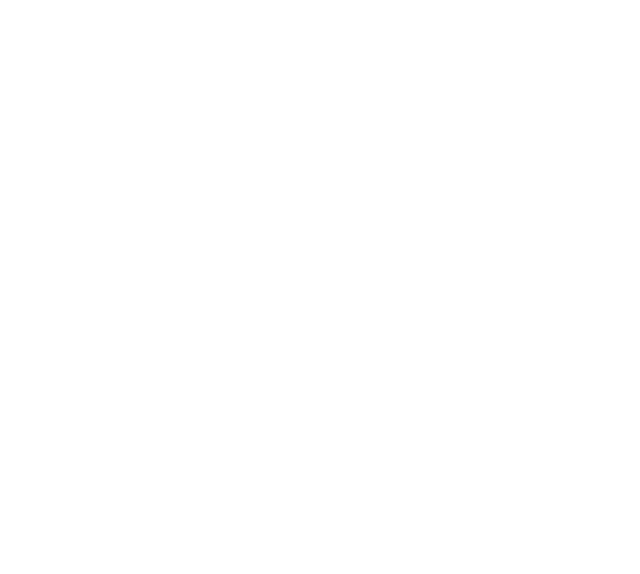
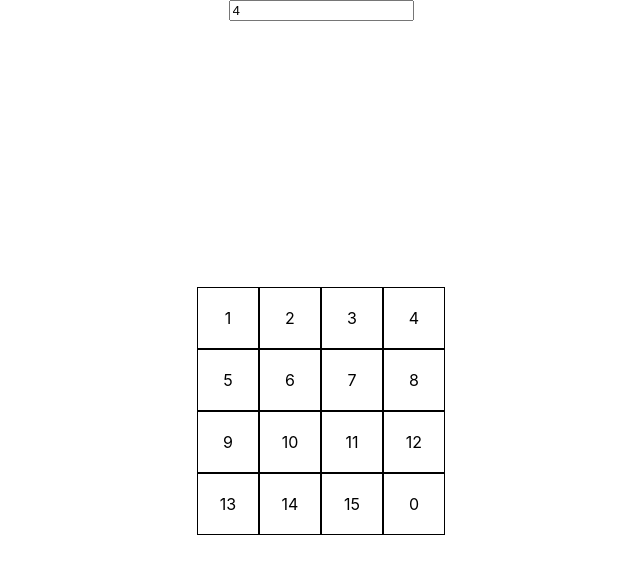
Before and after one commit to hinsxd/react-arrange, a React (Create React App) app: page / in a window 1280 px wide. Shown: the top 574 px of the page, without its empty margins (319-959 px from the left). Built offline with nearby package versions, Linux system fonts and the light colour scheme.

Commit message:
useBoard

```diff
--- a/src/App.tsx
+++ b/src/App.tsx
@@ -1,7 +1,66 @@
-import React from 'react';
+import React, { useState } from 'react';
+import { useBoard } from './useBoard';
+import { Box, makeStyles } from '@material-ui/core';
+
+const useStyles = makeStyles({
+  wrapper: {
+    height: '100vh',
+    width: '100vw',
+    display: 'flex',
+    flexDirection: 'column',
+    justifyContent: 'center',
+    alignItems: 'center'
+  },
+  board: {
+    margin: 'auto',
+    display: 'flex',
+    flexDirection: 'column'
+  },
+  row: {
+    display: 'flex',
+    flexDirection: 'row'
+  },
+  tile: {
+    height: 60,
+    width: 60,
+    border: '1px solid black',
+    display: 'flex',
+    alignItems: 'center',
+    justifyContent: 'center'
+  }
+});
 
 const App: React.FC = () => {
-  return <div className="App"></div>;
+  const styles = useStyles();
+  const [size, setSize] = useState(4);
+
+  const { board, onTilePress } = useBoard({ size });
+
+  console.log(board);
+  return (
+    <div className={styles.wrapper}>
+      <input
+        type="number"
+        value={size}
+        onChange={e => setSize(parseInt(e.target.value))}
+      />
+      <div className={styles.board}>
+        {board.map((row, i) => (
+          <div className={styles.row} key={`row-${i}`}>
+            {row.map((cell, j) => (
+              <div
+                className={styles.tile}
+                key={`col-${j}`}
+                onClick={() => onTilePress(i, j)}
+              >
+                {cell}
+              </div>
+            ))}
+          </div>
+        ))}
+      </div>
+    </div>
+  );
 };
 
 export default App;
--- a/src/index.css
+++ b/src/index.css
@@ -5,6 +5,7 @@
     sans-serif;
   -webkit-font-smoothing: antialiased;
   -moz-osx-font-smoothing: grayscale;
+  box-sizing: border-box;
 }
 
 code {
--- /dev/null
+++ b/src/useBoard.tsx
@@ -0,0 +1,80 @@
+import { Reducer, useReducer, useRef, useEffect } from 'react';
+import produce from 'immer';
+export type Board = number[][];
+
+type useBoardParam = { size?: number };
+type coord = { row: number; col: number };
+type Action =
+  | { type: 'INIT_BOARD'; payload: { size: number } }
+  | { type: 'SWAP'; payload: { a: coord; b: coord } };
+
+const boardReducer: Reducer<Board, Action> = (state, action) => {
+  switch (action.type) {
+    case 'INIT_BOARD':
+      return makeBoard(action.payload.size);
+    case 'SWAP':
+      const { a, b } = action.payload;
+      return produce(state, board => {
+        const temp = board[a.row][a.col];
+        board[a.row][a.col] = board[b.row][b.col];
+        board[b.row][b.col] = temp;
+      });
+    default:
+      return state;
+  }
+};
+
+const makeBoard = (size: number): Board => {
+  let board: Board = [];
+  let count = 1;
+  for (let i = 0; i < size; i++) {
+    board[i] = [];
+    for (let j = 0; j < size; j++, count++) {
+      if (count < size * size) {
+        board[i][j] = count;
+      } else {
+        board[i][j] = 0;
+      }
+    }
+  }
+  return board;
+};
+
+export const useBoard = ({ size = 4 }: useBoardParam) => {
+  const emptyTileCoord = useRef({ row: size - 1, col: size - 1 });
+  const [board, dispatch] = useReducer(boardReducer, makeBoard(size));
+
+  useEffect(() => {
+    dispatch({ type: 'INIT_BOARD', payload: { size } });
+  }, [size]);
+  useEffect(() => {
+    console.log(board);
+    for (let i = 0; i < board.length; i++) {
+      for (let j = 0; j < board[0].length; j++) {
+        if (board[i][j] === 0) {
+          emptyTileCoord.current = { row: i, col: j };
+          console.log({ row: i, col: j });
+        }
+      }
+    }
+  });
+
+  const onTilePress = (row: number, col: number) => {
+    const {
+      current: { row: zeroRow, col: zeroCol }
+    } = emptyTileCoord;
+    const isBesideEmpty =
+      (Math.abs(row - zeroRow) === 1) !== (Math.abs(col - zeroCol) === 1);
+    if (isBesideEmpty) {
+      dispatch({
+        type: 'SWAP',
+        payload: {
+          a: { row, col },
+          b: emptyTileCoord.current
+        }
+      });
+    }
+  };
+
+  return { board, onTilePress };
+};
```
